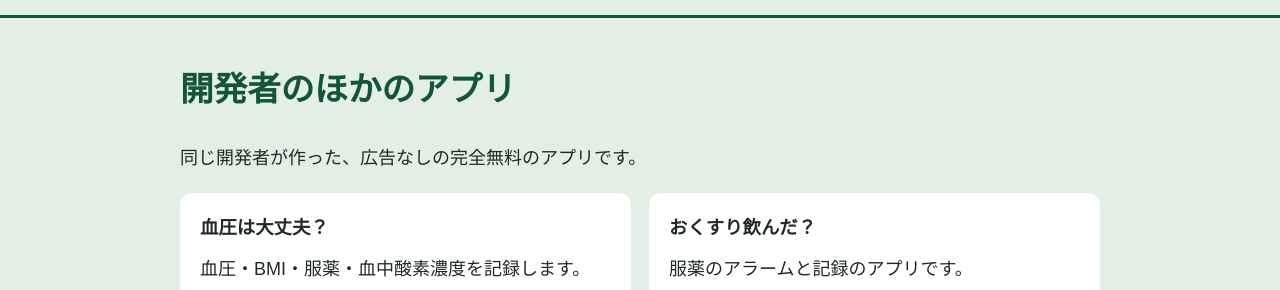
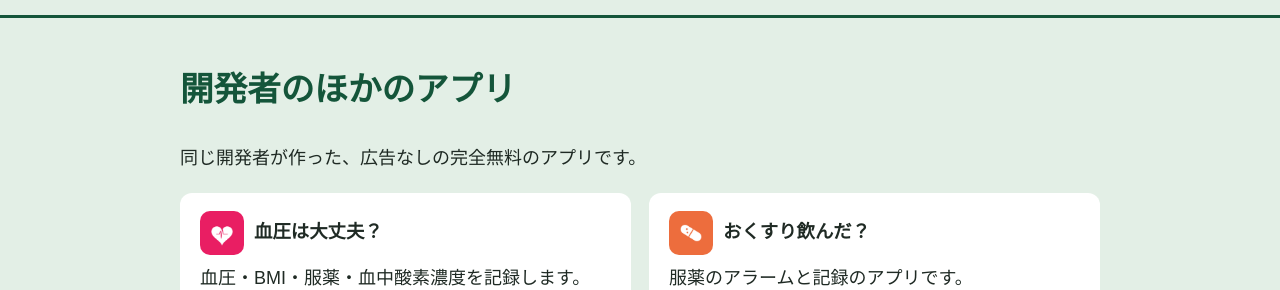
Before and after one commit to saka321108-prog/dokoita-site, a plain HTML site: page index.html in a window 1280 px wide. Shown: the part 6550-6840 px from the top of the page. Drawn offline with Linux system fonts and the light colour scheme; a web font is replaced by a local one.

Commit message:
Add files via upload

```diff
--- a/index.html
+++ b/index.html
@@ -215,12 +215,12 @@
     <p>同じ開発者が作った、広告なしの完全無料のアプリです。</p>
     <div class="apps">
       <div class="app">
-        <h3>血圧は大丈夫？</h3>
+        <h3><img src="icon_bp.png" alt="血圧は大丈夫？のアイコン" width="44" height="44" style="vertical-align:middle;border-radius:10px;margin-right:10px">血圧は大丈夫？</h3>
         <p>血圧・BMI・服薬・血中酸素濃度を記録します。</p>
         <p class="stores"><a href="https://play.google.com/store/apps/details?id=jp.dokoita.bp_manager" rel="noopener"><img src="images/google-play-badge.svg" alt="Google Playで手に入れよう（Android）" width="169" height="50"></a> <a href="https://apps.apple.com/app/id6825669947" rel="noopener"><img src="images/app-store-badge.svg" alt="App Storeからダウンロード（iPhone）" width="136" height="50"></a></p>
       </div>
       <div class="app">
-        <h3>おくすり飲んだ？</h3>
+        <h3><img src="icon_mr.png" alt="おくすり飲んだ？のアイコン" width="44" height="44" style="vertical-align:middle;border-radius:10px;margin-right:10px">おくすり飲んだ？</h3>
         <p>服薬のアラームと記録のアプリです。</p>
         <p class="stores"><a href="https://play.google.com/store/apps/details?id=jp.dokoita.mr_manager" rel="noopener"><img src="images/google-play-badge.svg" alt="Google Playで手に入れよう（Android）" width="169" height="50"></a> <a href="https://apps.apple.com/app/id6826015086" rel="noopener"><img src="images/app-store-badge.svg" alt="App Storeからダウンロード（iPhone）" width="136" height="50"></a></p>
       </div>
```
